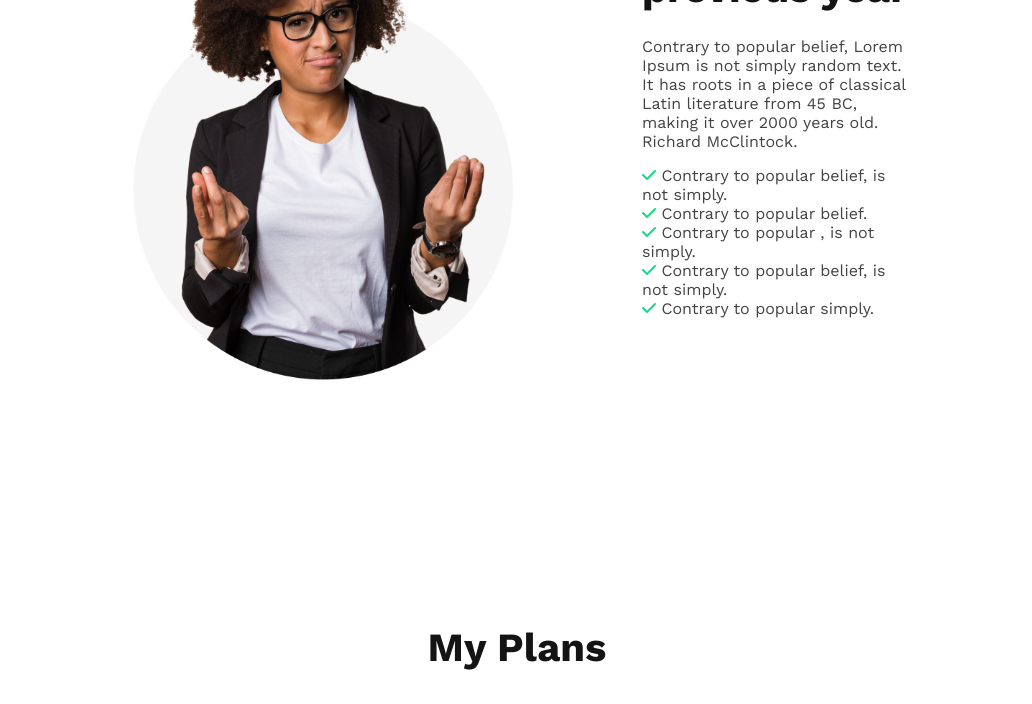
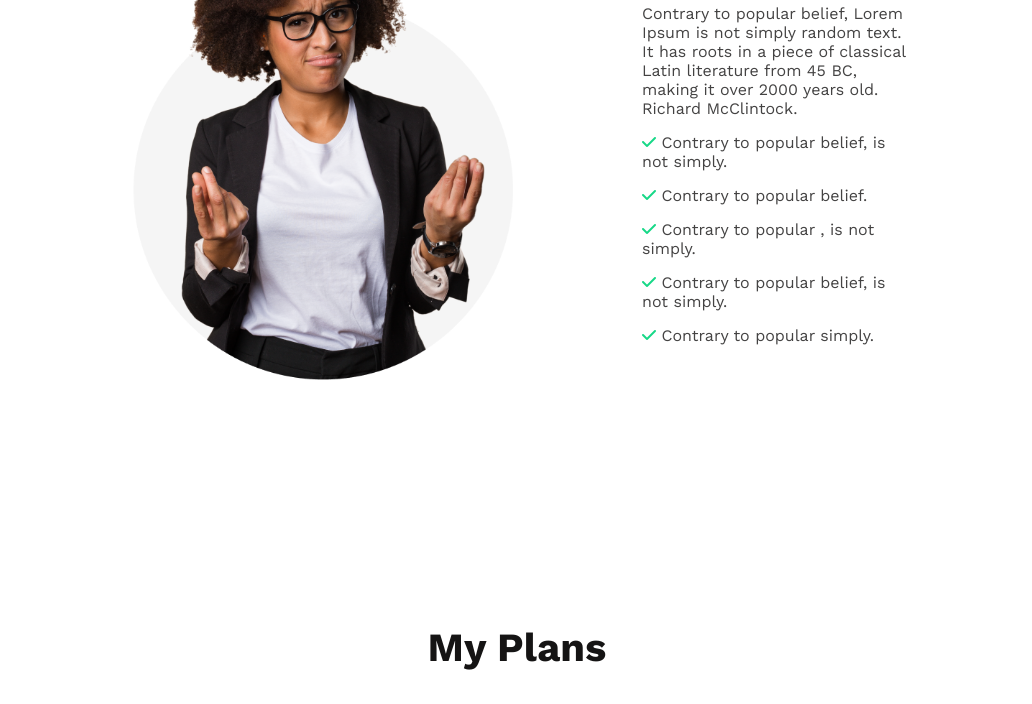
Before and after one commit to gmlincoln/new-year-project, a plain HTML site: page index.html in a window 1280 px wide. Shown: the part 1180-1884 px from the top of the page, without its empty margins (123-1155 px from the left). Drawn offline with nearby package versions, Linux system fonts and the light colour scheme.

Commit message:
updated little bug

```diff
--- a/styles/style.css
+++ b/styles/style.css
@@ -79,7 +79,9 @@ body {
   color: #444343;
   font-size: 16px;
   font-weight: 400;
-  margin-bottom: 8px;
+}
+.icon p {
+  margin-bottom: 15px;
 }
 .icon .fa-check {
   color: #16d887;
```
